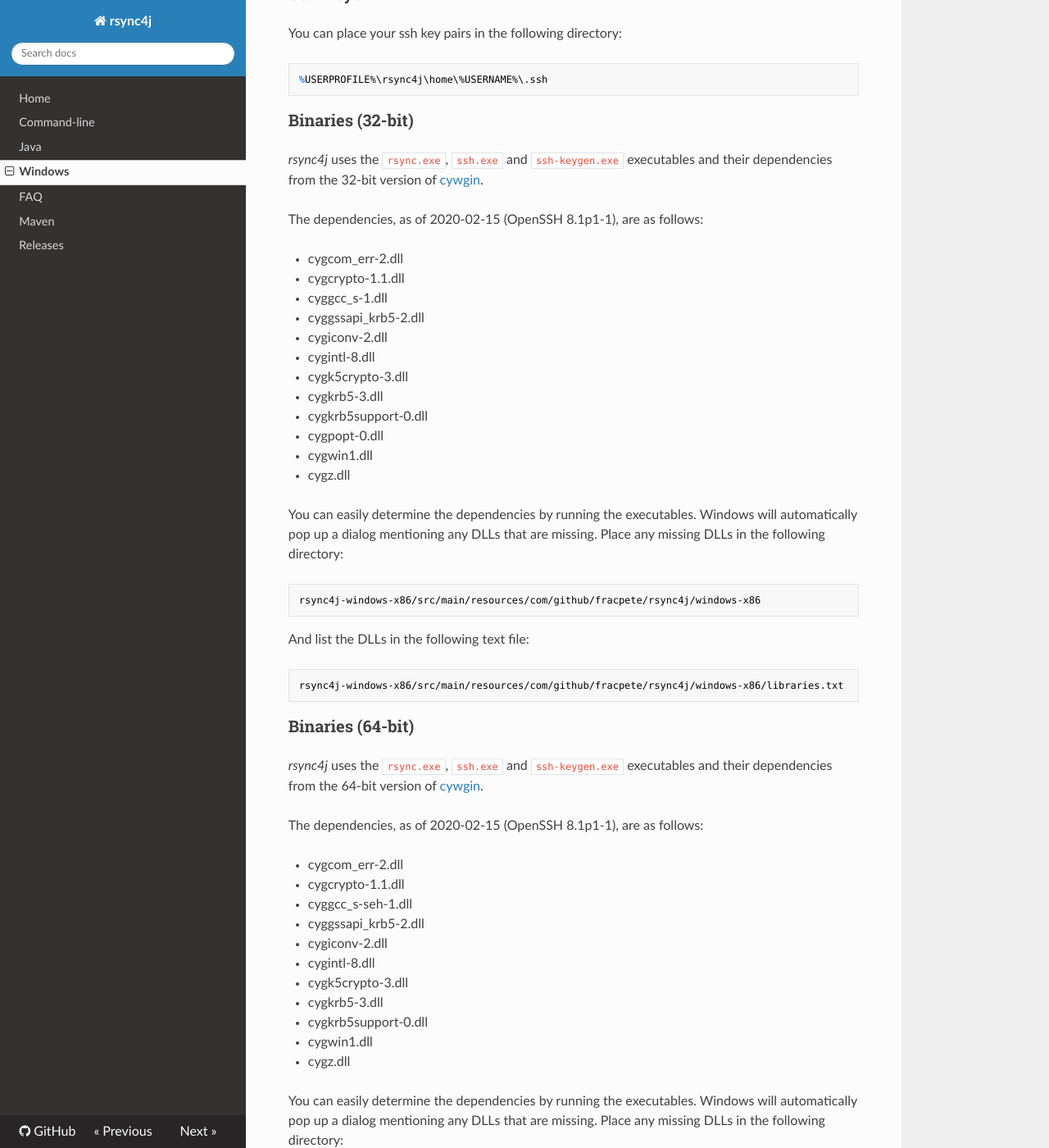
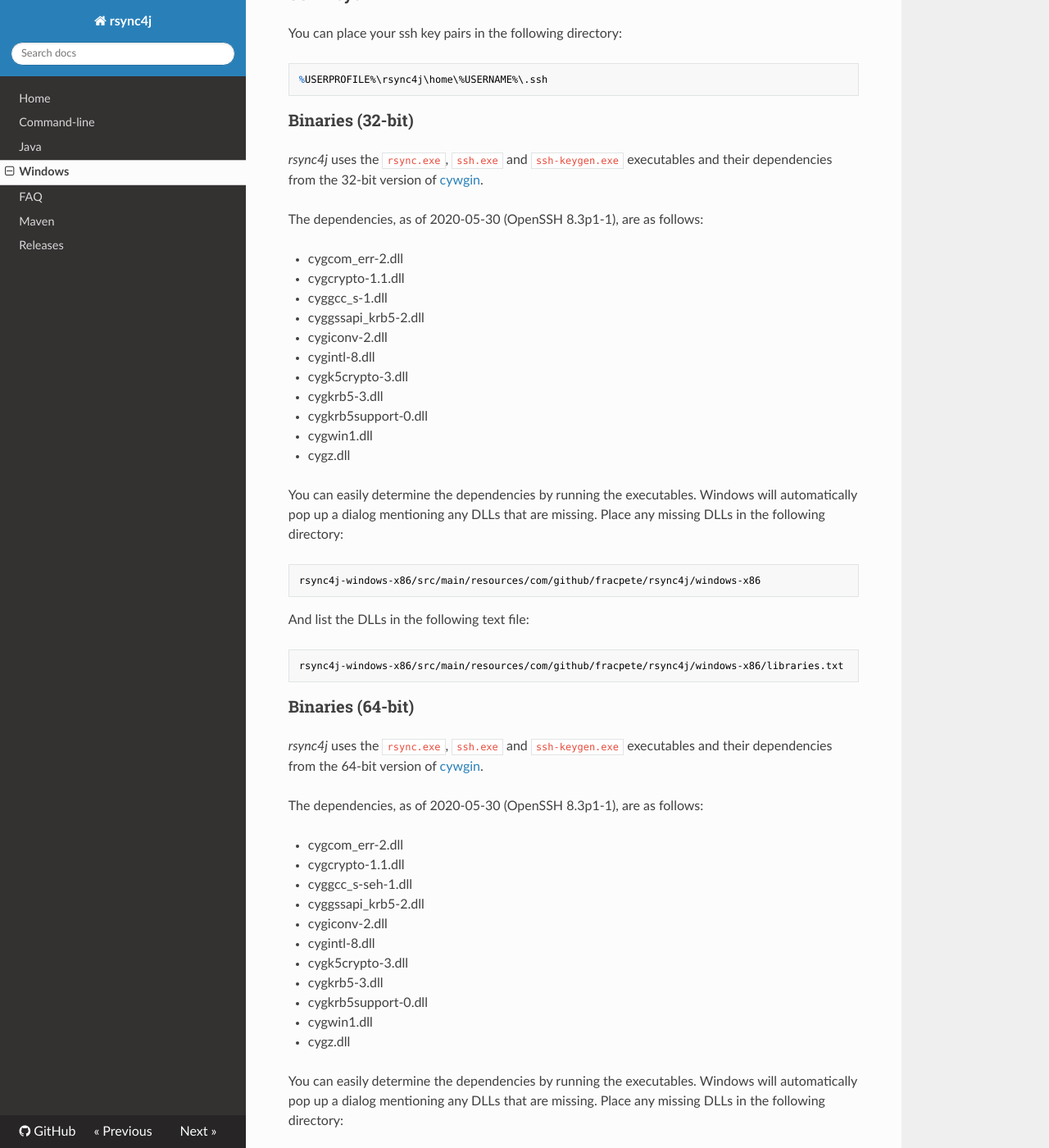
Before and after one commit to fracpete/rsync4j, an MkDocs documentation site: the page built from docs/windows.md, in a window 1280 px wide and 1400 px high, scrolled down 396 px. Shown: the whole window at 82% size. Built offline with MkDocs 1.6.1, drawn with Linux system fonts in a browser that asks for light colours; nearby versions of some CDN libraries; old or Windows-style settings are respelled for this version of MkDocs.

Commit message:
update rsync to 3.1.3+20200429 and openssh to 8.3p1-1

```diff
--- a/docs/windows.md
+++ b/docs/windows.md
@@ -22,7 +22,7 @@
 *rsync4j* uses the `rsync.exe`, `ssh.exe` and `ssh-keygen.exe` executables and
 their dependencies from the 32-bit version of [cywgin](https://cygwin.com/).
 
-The dependencies, as of 2020-02-15 (OpenSSH 8.1p1-1), are as follows:
+The dependencies, as of 2020-05-30 (OpenSSH 8.3p1-1), are as follows:
 
 * cygcom_err-2.dll
 * cygcrypto-1.1.dll
@@ -33,7 +33,6 @@
 * cygk5crypto-3.dll
 * cygkrb5-3.dll
 * cygkrb5support-0.dll
-* cygpopt-0.dll
 * cygwin1.dll
 * cygz.dll
 
@@ -56,7 +55,7 @@
 *rsync4j* uses the `rsync.exe`, `ssh.exe` and `ssh-keygen.exe` executables and
 their dependencies from the 64-bit version of [cywgin](https://cygwin.com/).
 
-The dependencies, as of 2020-02-15 (OpenSSH 8.1p1-1), are as follows:
+The dependencies, as of 2020-05-30 (OpenSSH 8.3p1-1), are as follows:
 
 * cygcom_err-2.dll
 * cygcrypto-1.1.dll
--- a/pom.xml
+++ b/pom.xml
@@ -5,7 +5,7 @@
 
   <groupId>com.github.fracpete</groupId>
   <artifactId>rsync4j-pom</artifactId>
-  <version>3.1.2-18-SNAPSHOT</version>
+  <version>3.1.3-1-SNAPSHOT</version>
   <packaging>pom</packaging>
 
   <parent>
```
Also changed, not shown: 17 other files.
